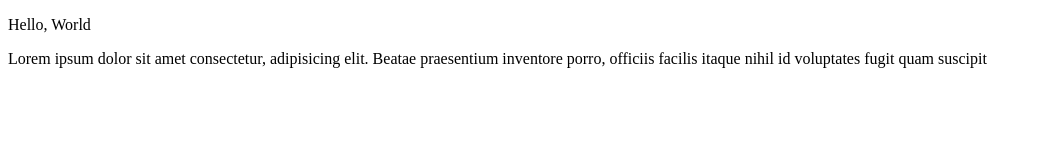
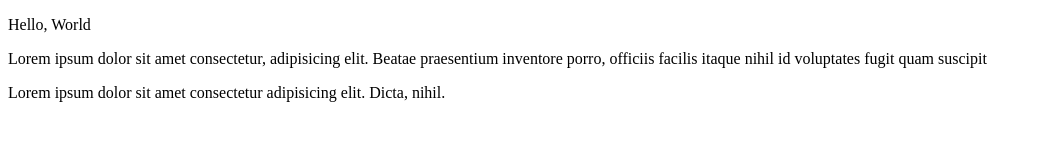
Before and after one commit to Alekseev1/git-test, a plain HTML site: page index.html in a window 1280 px wide. Shown: the whole page, without its empty margins (0-1042 px from the left). Drawn offline with Linux system fonts and the light colour scheme.

Commit message:
commit 5

```diff
--- a/index.html
+++ b/index.html
@@ -9,7 +9,7 @@
 </head>
 <p>Hello, World</p>
 <p>Lorem ipsum dolor sit amet consectetur, adipisicing elit. Beatae praesentium inventore porro, officiis facilis itaque nihil id voluptates fugit quam suscipit</p>
-
+<p>Lorem ipsum dolor sit amet consectetur adipisicing elit. Dicta, nihil.</p>
 <body>
 
 
```
